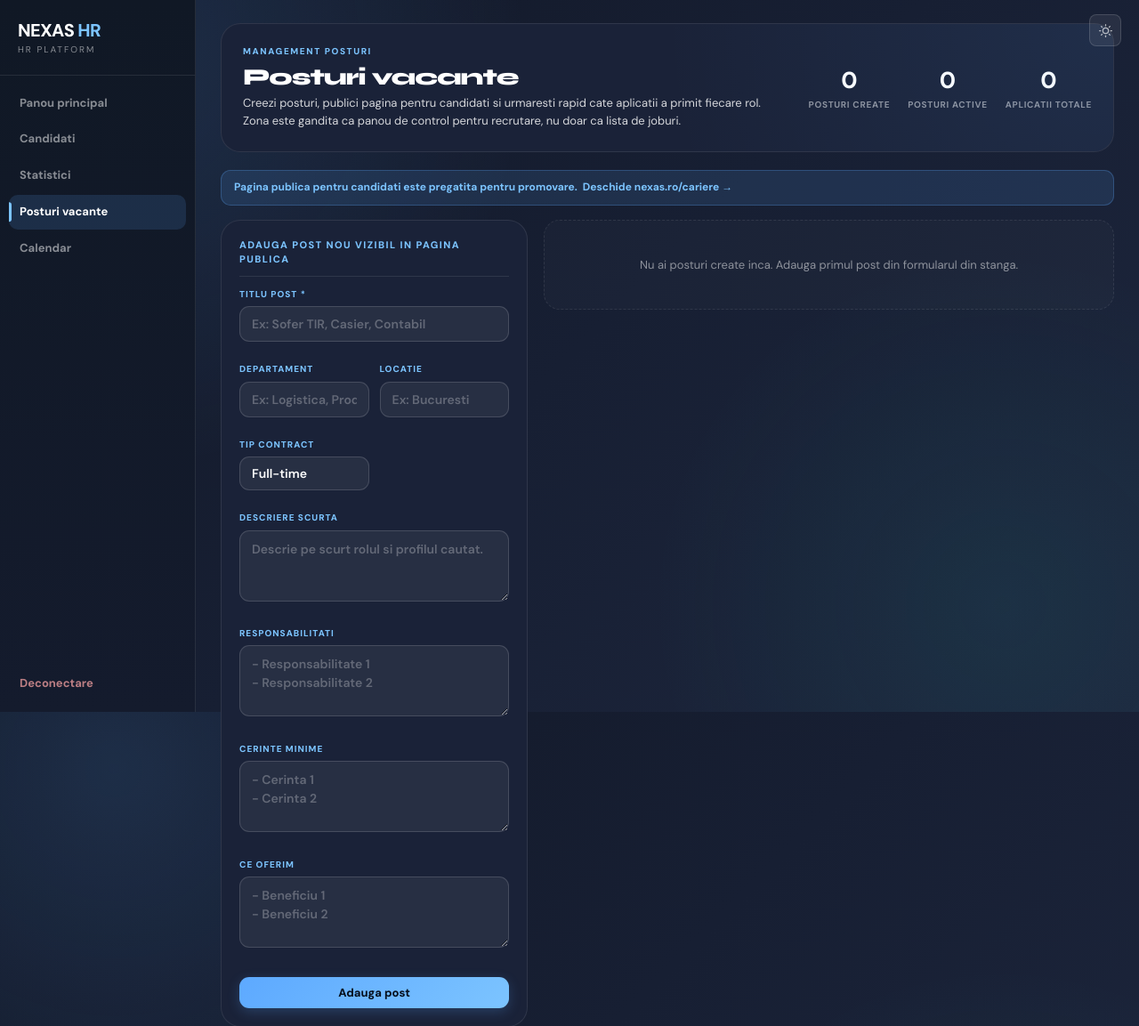
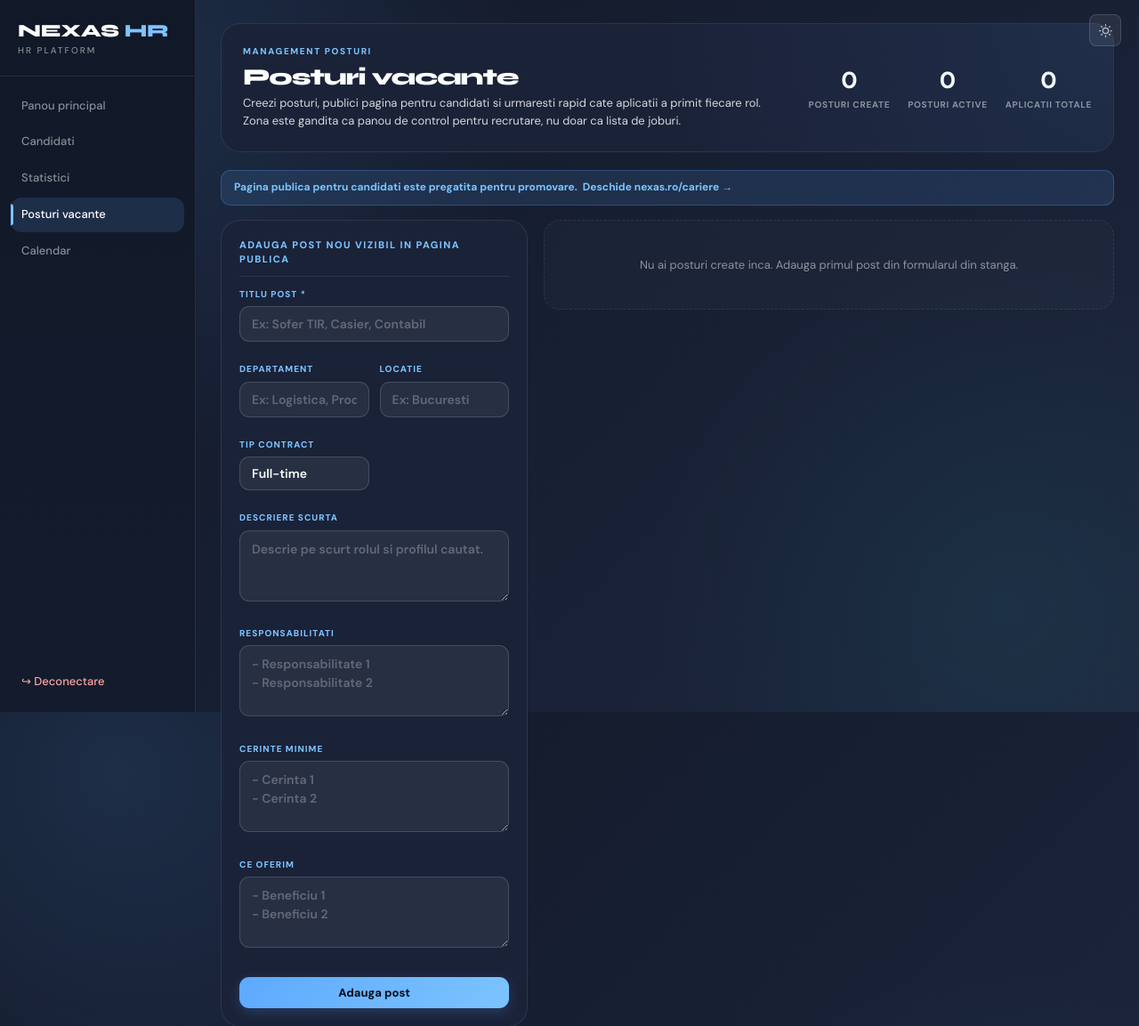
Before and after one commit to robotHR/HR, a FastAPI app: page /posturi in a window 1280 px wide. Shown: the top 1153 px of the page at 89% size. Run offline with FastAPI, Linux system fonts and the light colour scheme; the visitor is signed in with stand-in values (Sample User, id 1); parts of the project's set-up code (start-up, migrations or seed data) failed here and were passed over.

Commit message:
Update jobs.html

```diff
--- a/app/templates/jobs.html
+++ b/app/templates/jobs.html
@@ -359,6 +359,151 @@ input,select,textarea{font-size:14px;font-weight:600}
 .empty,.empty-state,.empty-recommendations,.empty-section,.empty-table{font-size:13px;line-height:1.5}
 table,th,td{font-size:13px}
 
+
+/* ─── FIX SIDEBAR JOBS CA DASHBOARD ─── */
+.sidebar{
+  width:220px !important;
+  flex-shrink:0 !important;
+  background:linear-gradient(180deg,#111827 0%,#141b2d 100%) !important;
+  border-right:1px solid var(--line) !important;
+  position:fixed !important;
+  top:0 !important;
+  bottom:0 !important;
+  left:0 !important;
+  display:flex !important;
+  flex-direction:column !important;
+  padding:0 !important;
+  z-index:20 !important;
+}
+
+.brand{
+  padding:24px 20px 20px !important;
+  border-bottom:1px solid var(--line) !important;
+}
+
+.brand-main{
+  font-family:'Syne',sans-serif !important;
+  font-size:20px !important;
+  font-weight:800 !important;
+  color:#fff !important;
+  letter-spacing:-.3px !important;
+  line-height:1.1 !important;
+}
+
+.brand-main span{
+  color:var(--b2) !important;
+}
+
+.brand-sub{
+  font-size:10px !important;
+  color:var(--muted) !important;
+  letter-spacing:2px !important;
+  text-transform:uppercase !important;
+  margin-top:4px !important;
+  font-weight:500 !important;
+}
+
+.nav{
+  display:flex !important;
+  flex-direction:column !important;
+  gap:2px !important;
+  padding:14px 12px !important;
+  flex:1 !important;
+}
+
+.nav a{
+  display:flex !important;
+  align-items:center !important;
+  gap:10px !important;
+  padding:10px 12px !important;
+  font-size:13px !important;
+  font-weight:500 !important;
+  color:var(--muted) !important;
+  text-decoration:none !important;
+  border-radius:var(--radius-md) !important;
+  transition:.15s !important;
+  position:relative !important;
+  border:0 !important;
+  min-height:auto !important;
+}
+
+.nav a:hover{
+  color:#fff !important;
+  background:rgba(255,255,255,.05) !important;
+}
+
+.nav a.active{
+  color:#fff !important;
+  background:rgba(93,169,255,.15) !important;
+}
+
+.nav a.active::before{
+  content:'' !important;
+  position:absolute !important;
+  left:0 !important;
+  top:50% !important;
+  transform:translateY(-50%) !important;
+  width:3px !important;
+  height:60% !important;
+  background:var(--b2) !important;
+  border-radius:0 3px 3px 0 !important;
+}
+
+.nav a.logout-link{
+  color:#fca5a5 !important;
+  margin-top:auto !important;
+}
+
+.nav a.logout-link:hover{
+  background:rgba(248,113,113,.08) !important;
+  color:#f87171 !important;
+}
+
+.main{
+  margin-left:220px !important;
+  width:calc(100% - 220px) !important;
+}
+
+html[data-theme="light"] .sidebar{
+  background:#ffffff !important;
+  border-right:1px solid rgba(15,23,42,.10) !important;
+}
+
+html[data-theme="light"] .brand{
+  border-bottom:1px solid rgba(15,23,42,.10) !important;
+}
+
+html[data-theme="light"] .brand-main{
+  color:#07111f !important;
+}
+
+html[data-theme="light"] .brand-sub{
+  color:#8b95a5 !important;
+}
+
+html[data-theme="light"] .nav a{
+  color:#6b7280 !important;
+}
+
+html[data-theme="light"] .nav a:hover{
+  color:#07111f !important;
+  background:rgba(37,99,235,.06) !important;
+}
+
+html[data-theme="light"] .nav a.active{
+  color:#2563eb !important;
+  background:rgba(37,99,235,.10) !important;
+}
+
+html[data-theme="light"] .nav a.logout-link{
+  color:#ef4444 !important;
+}
+
+html[data-theme="light"] .nav a.logout-link:hover{
+  color:#dc2626 !important;
+  background:rgba(239,68,68,.08) !important;
+}
+
 </style>
     <link rel="stylesheet" href="/static/css/theme.css">
     <script src="/static/js/theme.js"></script>
@@ -366,9 +511,9 @@ table,th,td{font-size:13px}
 <body>
 
     <aside class="sidebar">
-    <div class="sidebar-logo">
-      <div class="logo-text">NEXAS<span class="accent"> HR</span></div>
-      <div class="logo-sub">HR Platform</div>
+    <div class="brand">
+        <div class="brand-main">NEXAS <span>HR</span></div>
+        <div class="brand-sub">HR Platform</div>
     </div>
 
     <nav class="nav">
@@ -377,7 +522,7 @@ table,th,td{font-size:13px}
         <a href="/analytics">Statistici</a>
         <a class="active" href="/posturi">Posturi vacante</a>
         <a href="/calendar">Calendar</a>
-        <a class="logout-link" href="/logout">Deconectare</a>
+        <a class="logout-link" href="/logout">↪ Deconectare</a>
     </nav>
 </aside>
 
```
